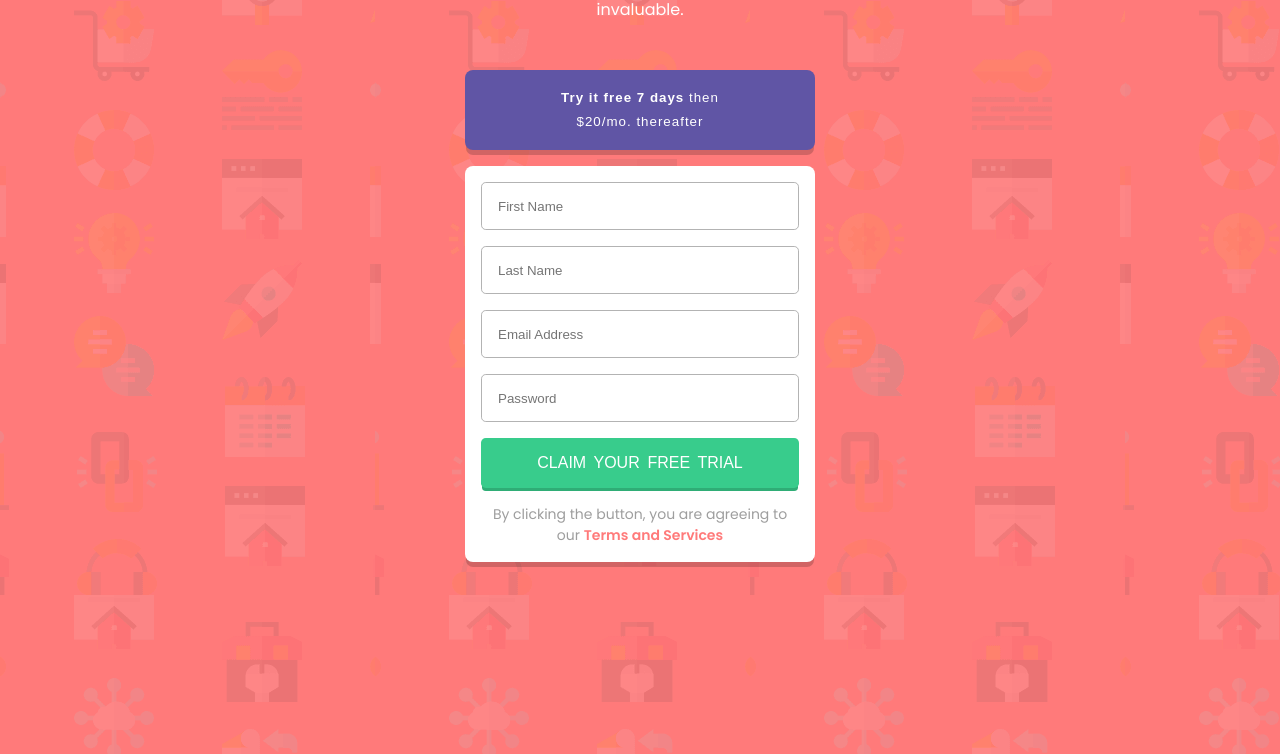
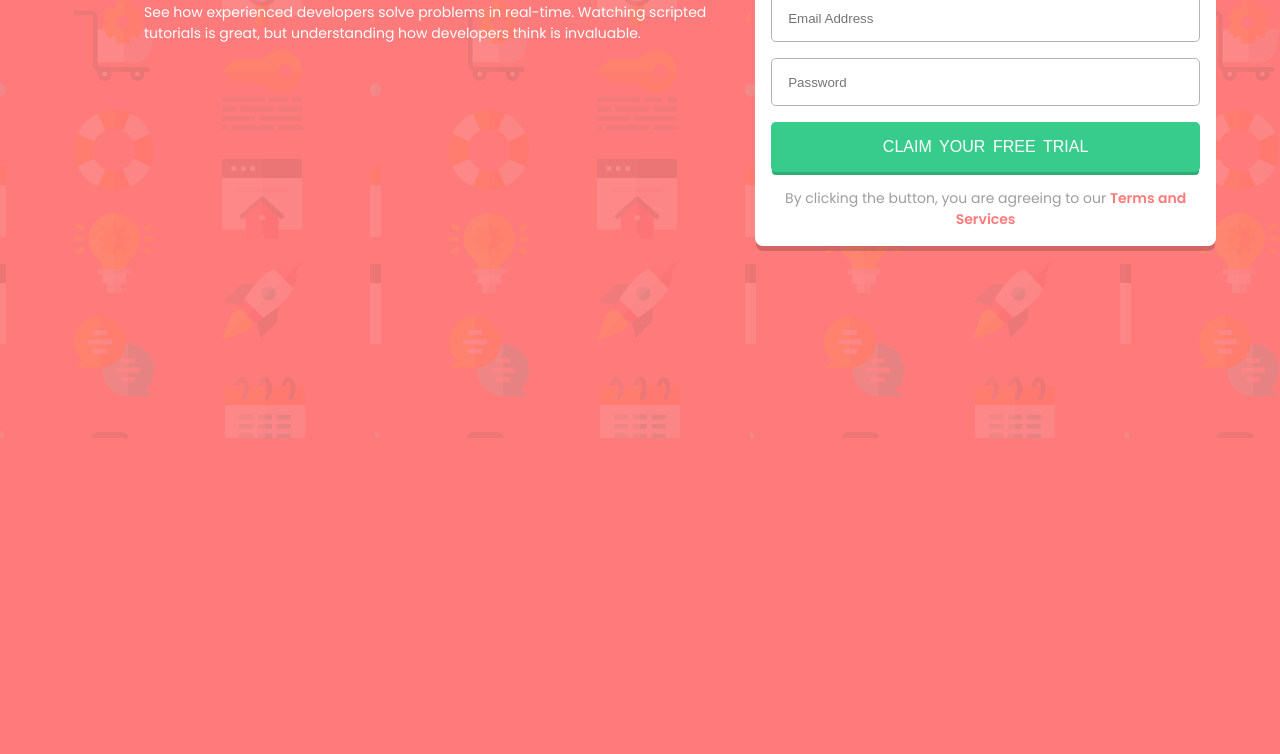
Before and after one commit to PhilipeeX/intro-component-with-signup-form-master, a plain HTML site: page index.html in a window 1280 px wide. Shown: the part 405-1159 px from the top of the page. After the commit the page ends 843 px from the top, so only its background shows below. Drawn offline with Linux system fonts and the light colour scheme.

Commit message:
media queries adicionadas, mobile e desktop

```diff
--- a/index.html
+++ b/index.html
@@ -1,5 +1,5 @@
 <!DOCTYPE html>
-<html lang="en">
+<html lang="pt-br">
 <head>
   <meta charset="UTF-8">
   <meta name="viewport" content="width=device-width, initial-scale=1.0"> <!-- displays site properly based on user's device -->
@@ -11,12 +11,12 @@
 <body>
   <main>
     <div class="container">
-      <section>
+      <section class="primeira">
         <h1>Learn to code by watching others</h1>
         <p>See how experienced developers solve problems in real-time. Watching scripted tutorials is great,
           but understanding how developers think is invaluable. </p>
       </section>
-      <section>
+      <section class="segunda">
         <h2 style="display: none;">Button and Form</h2>
         <button class="btn-try"><em>Try it free 7 days</em> then $20/mo. thereafter</button>
         <form action="https://api.sheetmonkey.io/form/t8szWS5GP8CyTWPGAWRLat" method="post">
--- a/style.css
+++ b/style.css
@@ -38,9 +38,10 @@ main {
     display: flex;
     justify-content: center;
 }
+@media only screen and (max-width: 920px) {
     .container {
-    margin: 15% 0;
-    max-width: 350px;
+        margin: 15% 5%;
+        max-width: 500px;
         height: fit-content;
     }
     section {
@@ -137,6 +138,114 @@ figcaption em {
     input:-moz-ui-invalid {
         border: 2px solid red;
       }
+}
+@media only screen and (min-width: 921px) {
+    .container {
+        display: flex;
+        align-items: center;
+        justify-content: center;
+        max-width: 1280px;
+        margin: 15% 5%;
+    }
+    .primeira {
+        display: flex;
+        flex-direction: column;
+        flex: 6;
+    }
+    .segunda {
+        display: flex;
+        flex-direction: column;
+        flex: 4;
+    }
+    section h1 {
+        color: white;
+        font-size: 30px;
+        text-align: left;
+        padding: 0 5rem;
+        margin-bottom: 1rem;
+    }
+    section p {
+        color: white;
+        text-align: left;
+        font-size: 14px;
+        font-weight: 400;
+        padding: 0 1rem 0 5rem;
+        margin-bottom: 3rem;
+    }
+    .btn-try {
+        border: none;
+        background-color: var(--Blue);
+        width: 100%;
+        padding: 1rem;
+        border-radius: .5rem;
+        margin-bottom: 1rem;
+        color: white;
+        font-weight: 400;
+        cursor: pointer;
+        -webkit-box-shadow: 0px 6px 0px -1px rgba(0,0,0,0.18);
+        -moz-box-shadow: 0px 6px 0px -1px rgba(0,0,0,0.18);
+        box-shadow: 0px 6px 0px -1px rgba(0,0,0,0.18);
+    }
+    button em {
+        font-style: normal;
+        font-weight: bold;
+    }
+    form {
+        display: flex;
+        flex-direction: column;
+        align-items: center;
+        background-color: white;
+        border-radius: .5rem;
+        padding: 1rem;
+        -webkit-box-shadow: 0px 6px 0px -1px rgba(0,0,0,0.18);
+        -moz-box-shadow: 0px 6px 0px -1px rgba(0,0,0,0.18);
+        box-shadow: 0px 6px 0px -1px rgba(0,0,0,0.18);
+        gap: 1rem;
+    }
+    form input {
+        width: 100%;
+        height: 3rem;
+        border-radius: .3rem;
+        border: .5px solid rgb(179, 179, 179);
+        padding: 1rem;
+    }
+    figure {
+        display: flex;
+        flex-direction: column;
+        align-items: center;
+    }
+    figure button {
+        border: none;
+        background-color: var(--Green);
+        color: white;
+        padding: 1rem;
+        width: 100%;
+        border-radius: .3rem;
+        margin-bottom: 1rem;
+        font-size: 16px;
+        -webkit-box-shadow: 0px 4px 0px -1px rgba(47,173,118,1);
+        -moz-box-shadow: 0px 4px 0px -1px rgba(47,173,118,1);
+        box-shadow: 0px 4px 0px -1px rgba(47,173,118,1);
+        text-transform: uppercase;
+        word-spacing: .2rem;
+        font-weight: 500;
+        cursor: pointer;
+    }
+    figcaption {
+        text-align: center;
+        padding: 0 .6rem;
+        color: rgb(158, 158, 158);
+        font-size: 14px;
+    }
+    figcaption em {
+        font-style: normal;
+        color: var(--Red);
+        font-weight: 600;
+    }
+    input:-moz-ui-invalid {
+        border: 2px solid red;
+      }
+}
 
 /* .attribution { font-size: 11px; text-align: center; }
     .attribution a { color: hsl(228, 45%, 44%); } */
```
Lines whose indentation alone changed are shown as unchanged.
